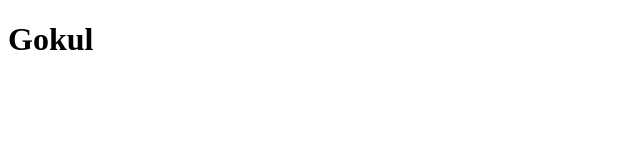
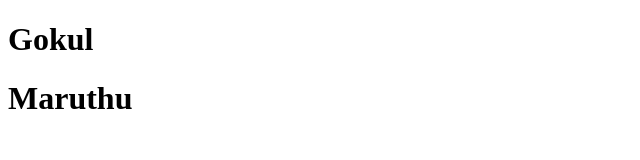
Before and after one commit to gokul-1006/sample, a plain HTML site: page index.html in a window 1280 px wide. Shown: the whole page, without its empty margins (0-640 px from the left). Drawn offline with Linux system fonts and the light colour scheme.

Commit message:
add one more h1 tag

```diff
--- a/index.html
+++ b/index.html
@@ -7,5 +7,6 @@
 </head>
 <body>
     <h1>Gokul</h1>
+        <h1>Maruthu</h1>
 </body>
 </html>
```
